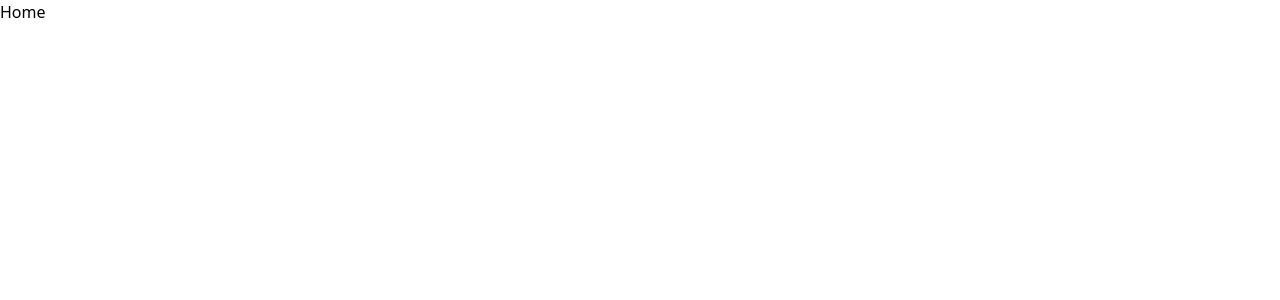
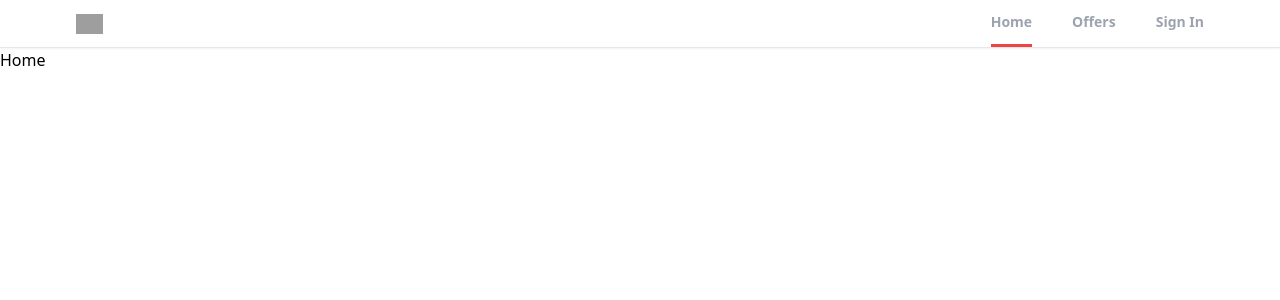
Before and after one commit to EmmanuelOkon/realtor, a React (Create React App) app: page / in a window 1280 px wide. Shown: the top 300 px of the page. Built offline with nearby package versions, Linux system fonts and the light colour scheme; grey boxes are pictures that could not be loaded.

Commit message:
create header component

```diff
--- a/src/App.js
+++ b/src/App.js
@@ -6,12 +6,13 @@
 import SignUp from "./pages/SignUp";
 import ForgotPassword from "./pages/ForgotPassword";
 import Offers from "./pages/Offers";
-
+import Header from "./components/Header";
 
 function App() {
   return (
     <>
       <Router>
+        <Header />
         <Routes>
           <Route path="/" element={<Home />} />
           <Route path="/profile" element={<Profile />} />
--- /dev/null
+++ b/src/components/Header.jsx
@@ -0,0 +1,58 @@
+import React from "react";
+import { useLocation, useNavigate } from "react-router-dom";
+
+export default function Header() {
+  const location = useLocation();
+  const navigate = useNavigate();
+
+  function pathMathRoute(route) {
+    if (route === location.pathname) {
+      return true;
+    }
+  }
+
+  <style></style>;
+
+  return (
+    <div className="bg-white border-b shadow-sm sticky top-0 z-50">
+      <header className="flex justify-between items-center px-3 max-w-6xl mx-auto">
+        <div>
+          <img
+            src="https://static.rdc.moveaws.com/images/logos/rdc-logo-default.svg"
+            alt="logo"
+            className="h-5 cursor-pointer"
+            onClick={() => navigate("/")}
+          />
+        </div>
+        <div>
+          <ul className="flex space-x-10 ">
+            <li
+              className={`cursor-pointer py-3 text-sm font-semibold text-gray-400 border-b-[3px] border-y-transparent hover:border-b-red-500  transition-all  ${
+                pathMathRoute("/") && "border-b-red-500 text-black"
+              }`}
+              onClick={() => navigate("/")}
+            >
+              Home
+            </li>
+            <li
+              className={`cursor-pointer py-3 text-sm font-semibold text-gray-400 border-b-[3px] border-y-transparent hover:border-b-red-500  transition-all ${
+                pathMathRoute("/offers") && "border-b-red-500 text-black"
+              }`}
+              onClick={() => navigate("/offers")}
+            >
+              Offers
+            </li>
+            <li
+              className={`cursor-pointer py-3 text-sm font-semibold text-gray-400 border-b-[3px] border-y-transparent hover:border-b-red-500  transition-all ${
+                pathMathRoute("/signin") && "border-b-red-500 text-black"
+              }`}
+              onClick={() => navigate("/signin")}
+            >
+              Sign In
+            </li>
+          </ul>
+        </div>
+      </header>
+    </div>
+  );
+}
```
Also changed, not shown: public/logo.svg (added).
